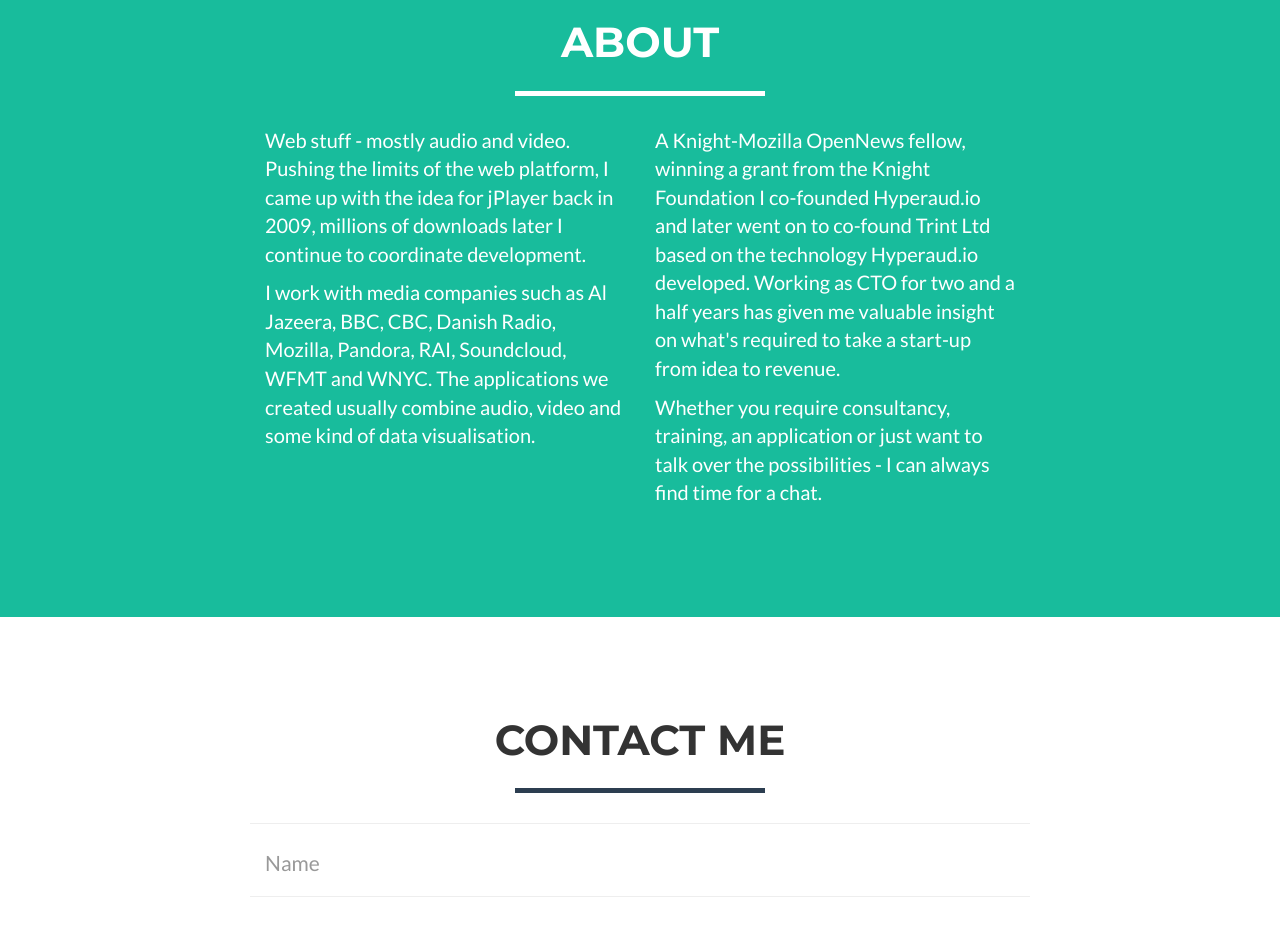
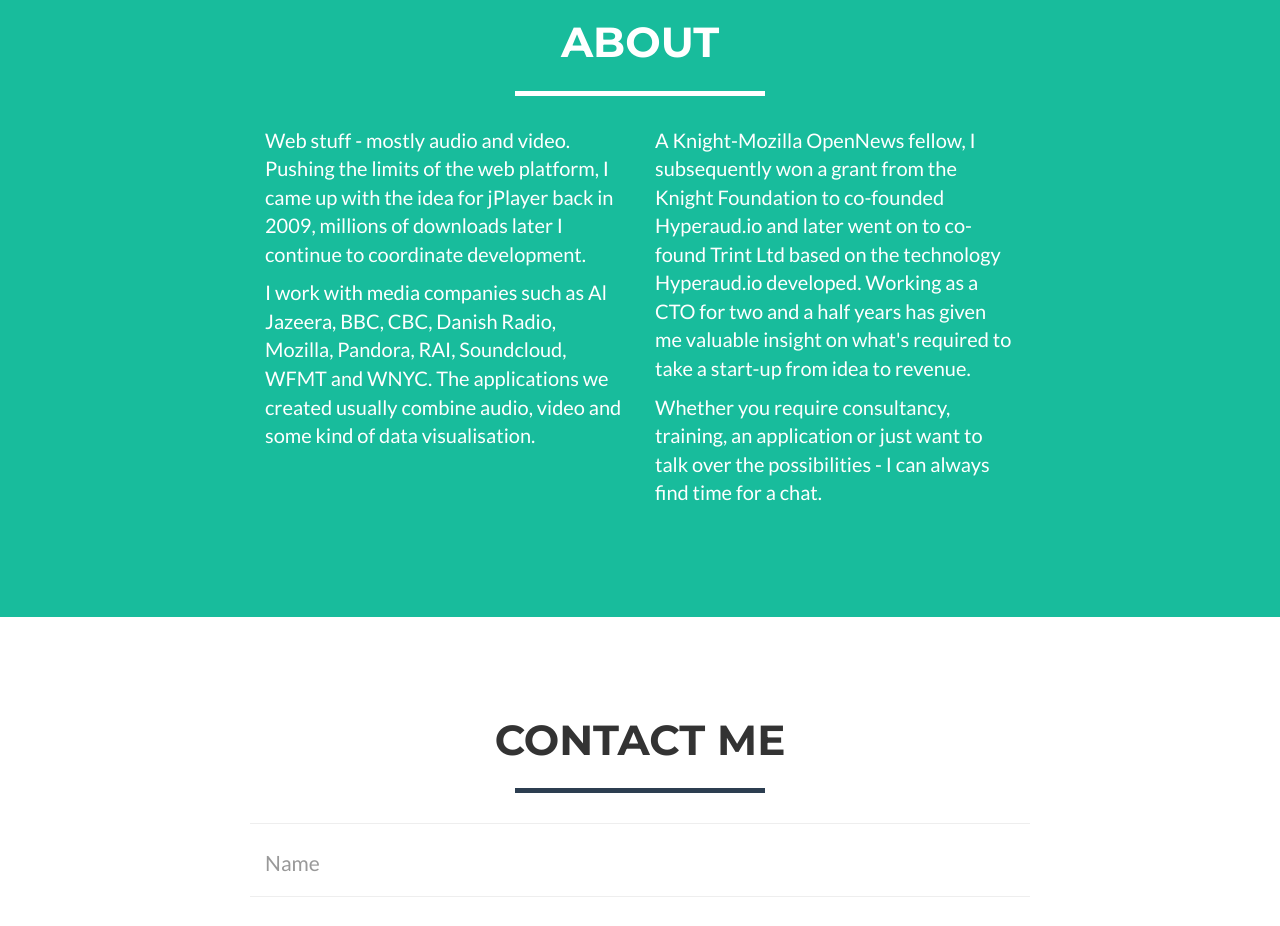
Before and after one commit to maboa/maboa.co, a website: page index.html in a window 1280 px wide. Shown: the part 1940-2866 px from the top of the page. Drawn offline with nearby package versions, Linux system fonts and the light colour scheme.

Commit message:
main text tweak

```diff
--- a/index.html
+++ b/index.html
@@ -205,7 +205,7 @@
                     <p>I work with media companies such as Al Jazeera, BBC, CBC, Danish Radio, Mozilla, Pandora, RAI, Soundcloud, WFMT and WNYC. The applications we created usually combine audio, video and some kind of data visualisation.</p>
                 </div>
                 <div class="col-lg-4">
-                    <p>A Knight-Mozilla OpenNews fellow, winning a grant from the Knight Foundation I co-founded Hyperaud.io and later went on to co-found Trint Ltd based on the technology Hyperaud.io developed. Working as CTO for two and a half years has given me valuable insight on what's required to take a start-up from idea to revenue.</p>
+                    <p>A Knight-Mozilla OpenNews fellow, I subsequently won a grant from the Knight Foundation to co-founded Hyperaud.io and later went on to co-found Trint Ltd based on the technology Hyperaud.io developed. Working as a CTO for two and a half years has given me valuable insight on what's required to take a start-up from idea to revenue.</p>
                     <p>Whether you require consultancy, training, an application or just want to talk over the possibilities - I can always find time for a chat.</p>
                 </div>
                 <!--<div class="col-lg-8 col-lg-offset-2 text-center">
```
